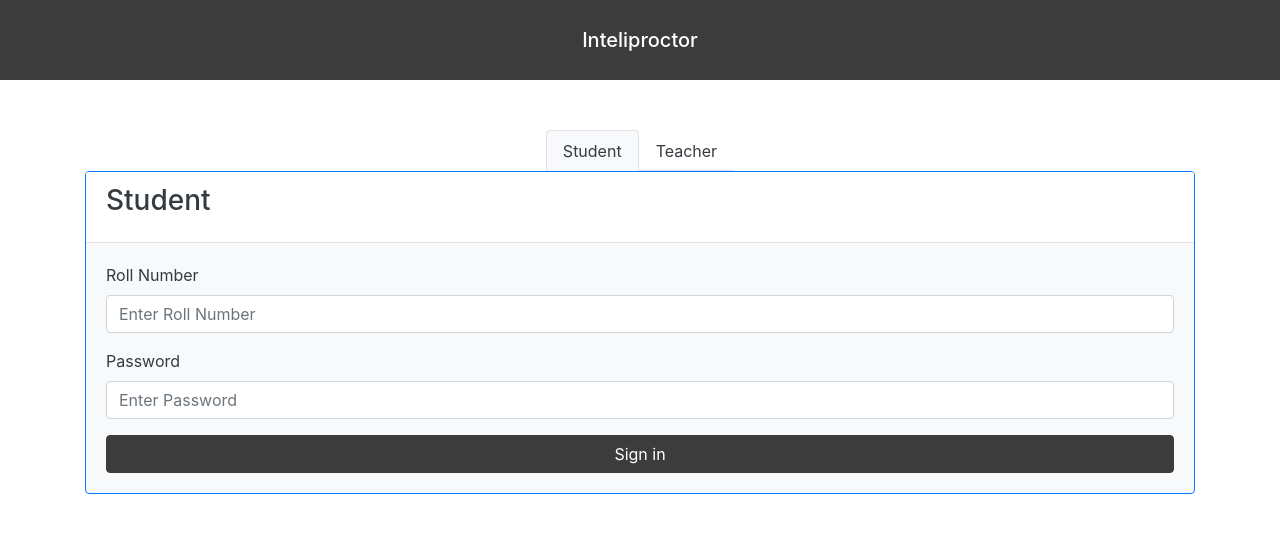
After one commit to ParthipPR/IntelliProctor, a Flask app: page / in a window 1280 px wide. The commit adds this page. Shown: the top 533 px of the page. Run offline with Flask 2, Linux system fonts and the light colour scheme; some libraries are stand-ins or nearby versions.

Commit message:
"Fix: added changes to login page"

```diff
--- a/YOLOv5-Flask/templates/base.html
+++ b/YOLOv5-Flask/templates/base.html
@@ -3,10 +3,11 @@
 <head>
     <meta charset="UTF-8">
     <meta name="viewport" content="width=device-width, initial-scale=1.0">
-    <link rel="stylesheet" href="{{ url_for('static',filename='css/main.css')}}">
+    <link href="https://cdn.jsdelivr.net/npm/bootstrap@5.3.3/dist/css/bootstrap.min.css" rel="stylesheet" integrity="sha384-QWTKZyjpPEjISv5WaRU9OFeRpok6YctnYmDr5pNlyT2bRjXh0JMhjY6hW+ALEwIH" crossorigin="anonymous">
     {% block head %} {% endblock %}
 </head>
 <body>
+    <script src="https://cdn.jsdelivr.net/npm/bootstrap@5.3.3/dist/js/bootstrap.bundle.min.js" integrity="sha384-YvpcrYf0tY3lHB60NNkmXc5s9fDVZLESaAA55NDzOxhy9GkcIdslK1eN7N6jIeHz" crossorigin="anonymous"></script>
     {% block body %} {% endblock %}
 </body>
 </html>
--- /dev/null
+++ b/YOLOv5-Flask/templates/login_improved.html
@@ -0,0 +1,135 @@
+{% extends 'base.html' %}
+
+{% block head %}
+    <title>Login Page</title>
+    <link href="https://stackpath.bootstrapcdn.com/bootstrap/4.5.2/css/bootstrap.min.css" rel="stylesheet">
+    <style>
+        /* Custom CSS can be added here */
+        body {
+            background-color: #ffffff; /* Light background color */
+            color: #343a40; /* Text color */
+        }
+        .center-tabs {
+            display: flex;
+            justify-content: center;
+            margin-top: 50px;
+        }
+        .navbar {
+            background-color: #3d3c3c !important; /* Navbar background color */
+            height: 80px; /* Larger navbar height */
+        }
+        .navbar-brand {
+            position: absolute;
+            width: 100%;
+            left: 0;
+            text-align: center;
+            margin: auto;
+            color: #ffffff; /* Navbar title text color */
+        }
+        .navbar-brand h1 {
+            font-size: 5rem; /* Larger font size for the title */
+        }
+        .nav-link {
+            color: #343a40 !important; /* Tab text color */
+        }
+        .nav-link.active {
+            background-color: #f8f9fa !important; /* Active tab background color */
+        }
+        .card {
+            background-color: #f8f9fa; /* Card background color */
+            color: #343a40; /* Card text color */
+        }
+        .card-header {
+            background-color: #ffffff; /* Card header background color */
+        }
+        .btn-primary {
+            background-color: #3d3c3c; /* Button background color */
+            border-color: #3d3c3c; /* Button border color */
+            color: #ffffff; /* Button text color */
+        }
+        .btn-primary:hover {
+            background-color: #242323; /* Button hover background color */
+            border-color: #242323; /* Button hover border color */
+        }
+    </style>
+{% endblock %}
+
+{% block body %}
+    <div class="wrapper">
+        <nav class="navbar navbar-expand-lg">
+            <div class="container-fluid">
+              <span class="navbar-brand mb-0 h1">Inteliproctor</span>
+            </div>
+        </nav>
+        <div class="container center-tabs">
+            <ul class="nav nav-tabs">
+                <li class="nav-item">
+                    <a class="nav-link active" data-toggle="tab" href="#studentTab">Student</a>
+                </li>
+                <li class="nav-item">
+                    <a class="nav-link" data-toggle="tab" href="#teacherTab">Teacher</a>
+                </li>
+            </ul>
+        </div>
+
+        <div class="container">
+            <div class="tab-content">
+                <div id="studentTab" class="tab-pane fade show active">
+                    <div class="card border-primary mb-3">
+                        <div class="card-header">
+                            <h3 class="card-title">Student</h3>
+                        </div>
+                        <div class="card-body">
+                            <form action="/studentlogin" method="POST">
+                                {% with messages = get_flashed_messages(with_categories=true) %}
+                                    {% if messages %}
+                                        {% for category, message in messages %}
+                                            <div class="alert alert-{{ category }}" role="alert">{{ message }}</div>
+                                        {% endfor %}
+                                    {% endif %}
+                                {% endwith %}
+                                <div class="form-group">
+                                    <label for="login_username">Roll Number</label>
+                                    <input type="text" class="form-control" id="login_username" name="rollno" placeholder="Enter Roll Number">
+                                </div>
+                                <div class="form-group">
+                                    <label for="login_password">Password</label>
+                                    <input type="password" class="form-control" id="login_password" name="password" placeholder="Enter Password">
+                                </div>
+                                <button type="submit" class="btn btn-primary btn-block">Sign in</button>
+                            </form>
+                        </div>
+                    </div>
+                </div>
+
+                <div id="teacherTab" class="tab-pane fade">
+                    <div class="card border-primary mb-3">
+                        <div class="card-header">
+                            <h3 class="card-title">Teacher</h3>
+                        </div>
+                        <div class="card-body">
+                            <form action="/teacherlogin" method="POST">
+                                {% if error %}
+                                    <div class="alert alert-danger" role="alert">Error: {{ error }}</div>
+                                {% endif %}
+                                <div class="form-group">
+                                    <label for="login_username">Username</label>
+                                    <input type="text" class="form-control" id="login_username" name="username" placeholder="Enter Username">
+                                </div>
+                                <div class="form-group">
+                                    <label for="login_password">Password</label>
+                                    <input type="password" class="form-control" id="login_password" name="password" placeholder="Enter Password">
+                                </div>
+                                <button type="submit" class="btn btn-primary btn-block">Sign in</button>
+                            </form>
+                        </div>
+                    </div>
+                </div>
+            </div>
+        </div>
+    </div>
+
+    <script src="https://code.jquery.com/jquery-3.5.1.slim.min.js"></script>
+    <script src="https://cdn.jsdelivr.net/npm/@popperjs/core@2.5.4/dist/umd/popper.min.js"></script>
+    <script src="https://stackpath.bootstrapcdn.com/bootstrap/4.5.2/js/bootstrap.min.js"></script>
+{% endblock %}
```
Also changed, not shown: YOLOv5-Flask/templates/login.html (deleted, +0 -62 lines), YOLOv5-Flask/instance/student.db.
